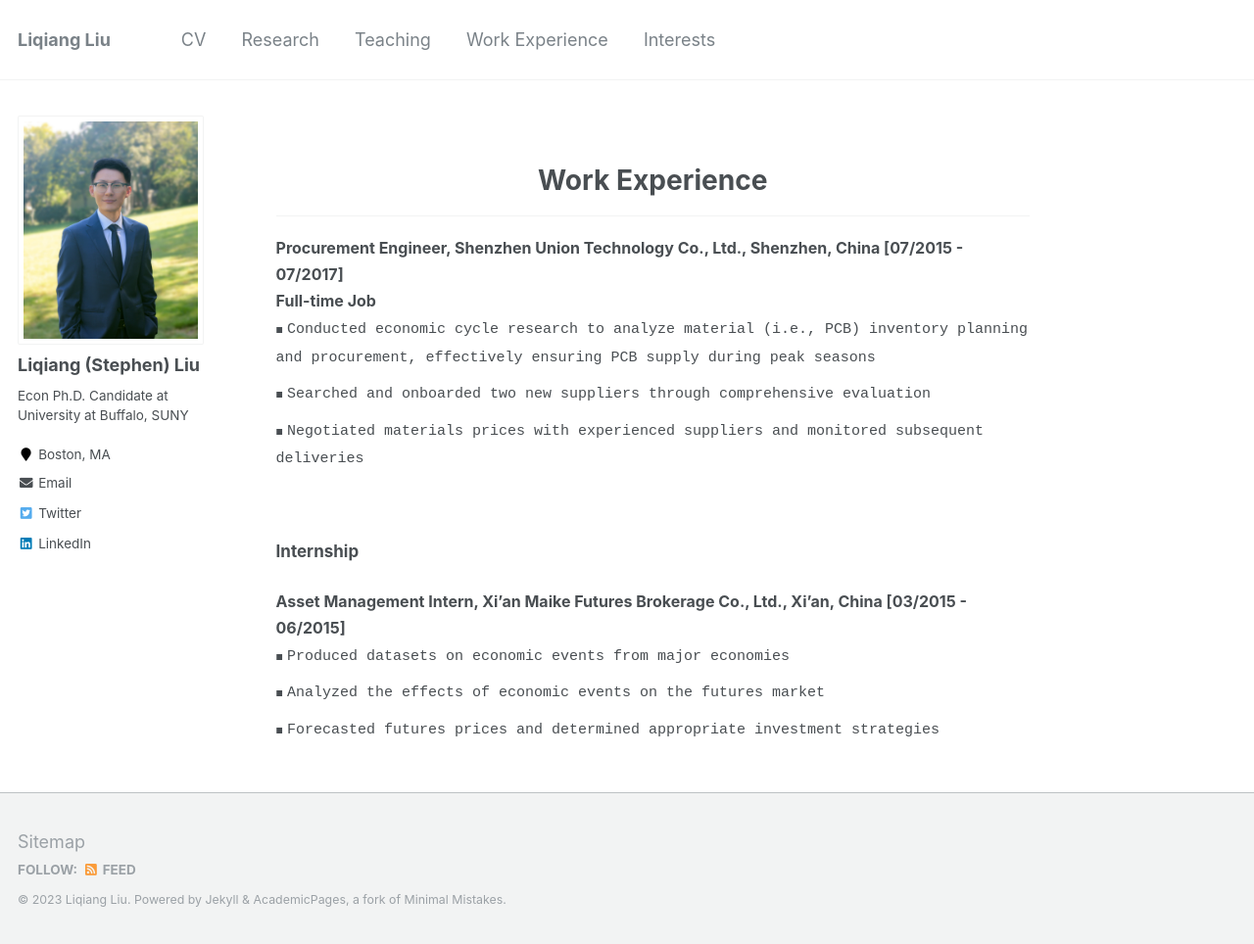
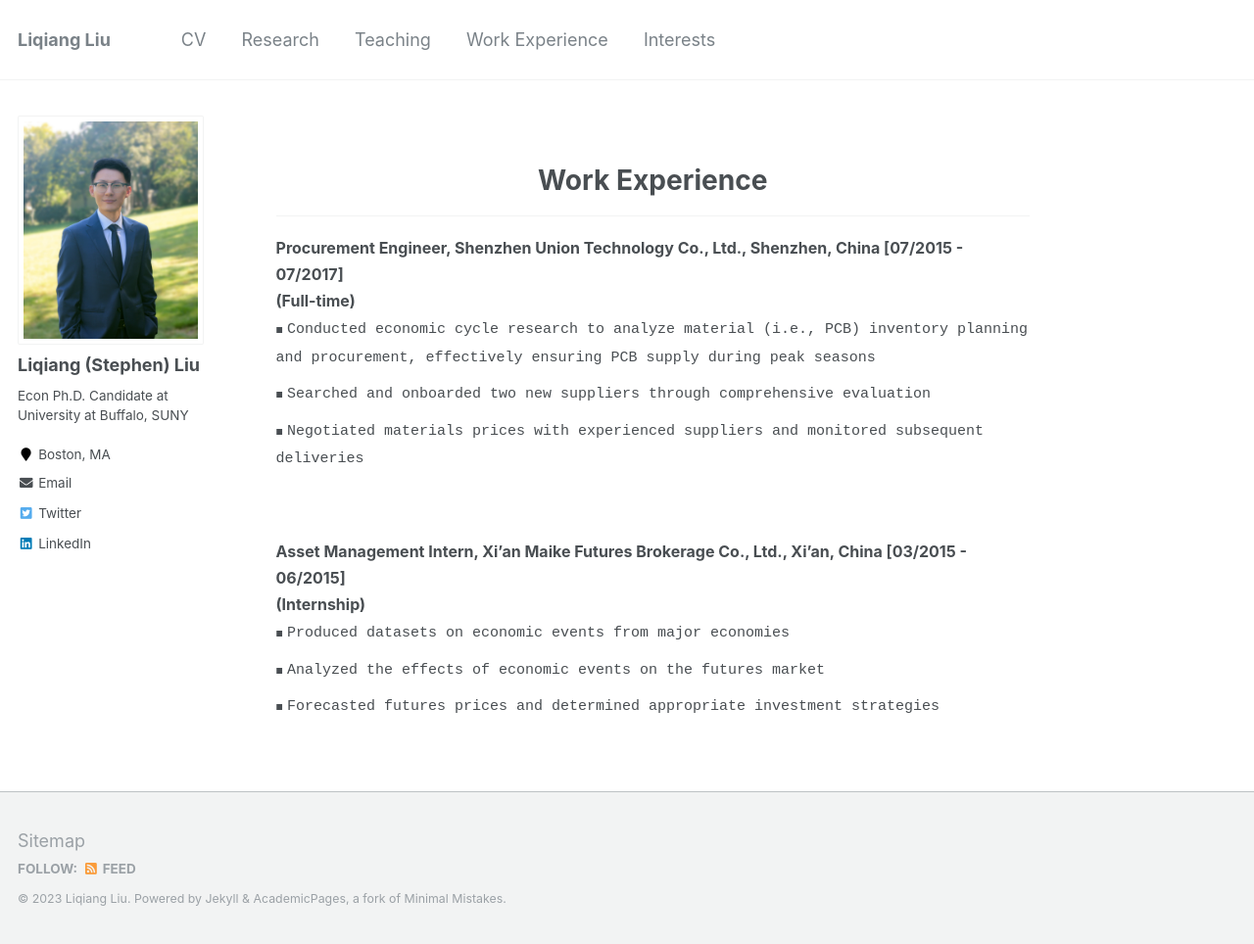
Before and after one commit to Liqiang-Liu/Liqiang-Liu.github.io, a Jekyll site: the page built from _pages/workexperience.md, in a window 1280 px wide and 964 px high. Shown: the whole window at 98% size. Built offline with Jekyll 4.4.1, drawn with Linux system fonts in a browser that asks for light colours.

Commit message:
Update workexperience.md

```diff
--- a/_pages/workexperience.md
+++ b/_pages/workexperience.md
@@ -28,7 +28,7 @@ redirect_from:
 
 <ul class="custom-bullet">
   <span style="font-size: 16px;"><strong>Procurement Engineer, Shenzhen Union Technology Co., Ltd., Shenzhen, China [07/2015 - 07/2017]</strong></span><br>
-  <span style="font-size: 16px;"><strong>Full-time Job</strong></span>
+  <span style="font-size: 16px;"><strong>(Full-time)</strong></span>
     <ul class="custom-bullet">
       <li><span style="font-size: 15px; font-family: monospace;">Conducted economic cycle research to analyze material (i.e., PCB) inventory planning and procurement, effectively ensuring PCB supply during peak seasons</span></li>
       <li><span style="font-size: 15px; font-family: monospace;">Searched and onboarded two new suppliers through comprehensive evaluation</span></li>
@@ -38,9 +38,10 @@ redirect_from:
 
 <br>
 
-<span style="font-size: 17px;"><strong>Internship</strong></span>
+
 <ul class="custom-bullet">
-  <span style="font-size: 16px;"><strong>Asset Management Intern, Xi’an Maike Futures Brokerage Co., Ltd., Xi’an, China [03/2015 - 06/2015]</strong></span>
+  <span style="font-size: 16px;"><strong>Asset Management Intern, Xi’an Maike Futures Brokerage Co., Ltd., Xi’an, China [03/2015 - 06/2015]</strong></span><br>
+  <span style="font-size: 16px;"><strong>(Internship)</strong></span>
     <ul class="custom-bullet">
       <li><span style="font-size: 15px; font-family: monospace;">Produced datasets on economic events from major economies</span></li>
       <li><span style="font-size: 15px; font-family: monospace;">Analyzed the effects of economic events on the futures market</span></li>
```
